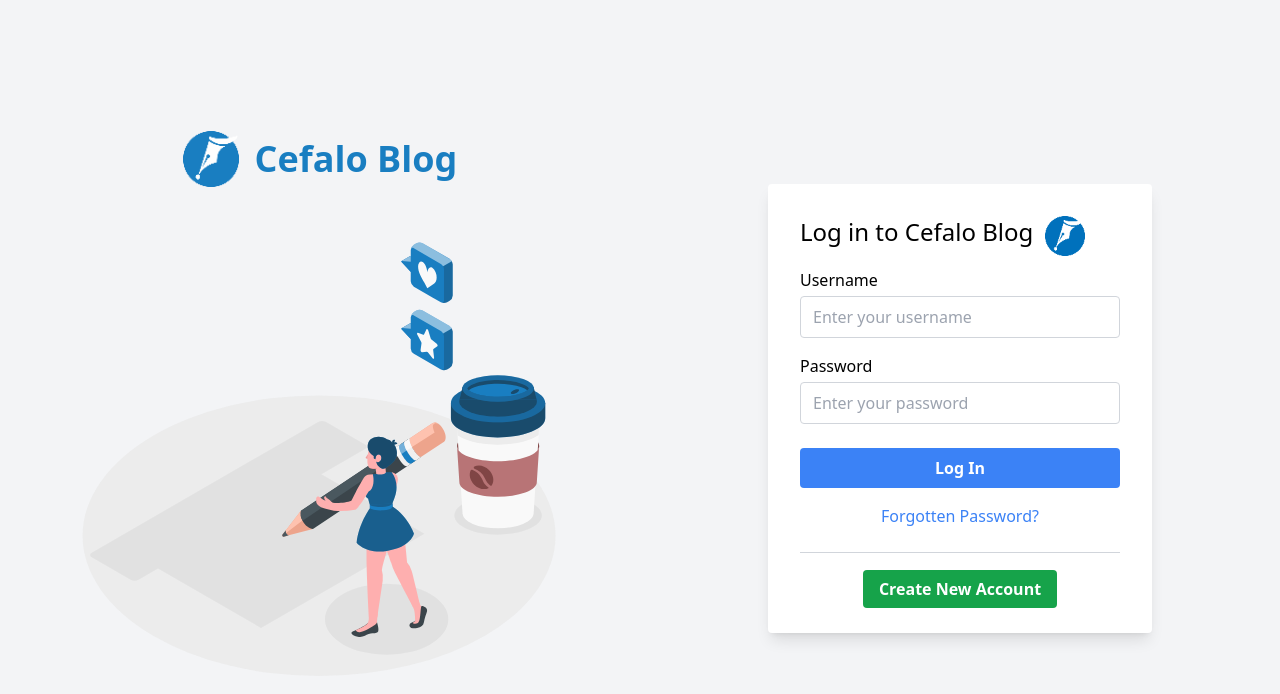
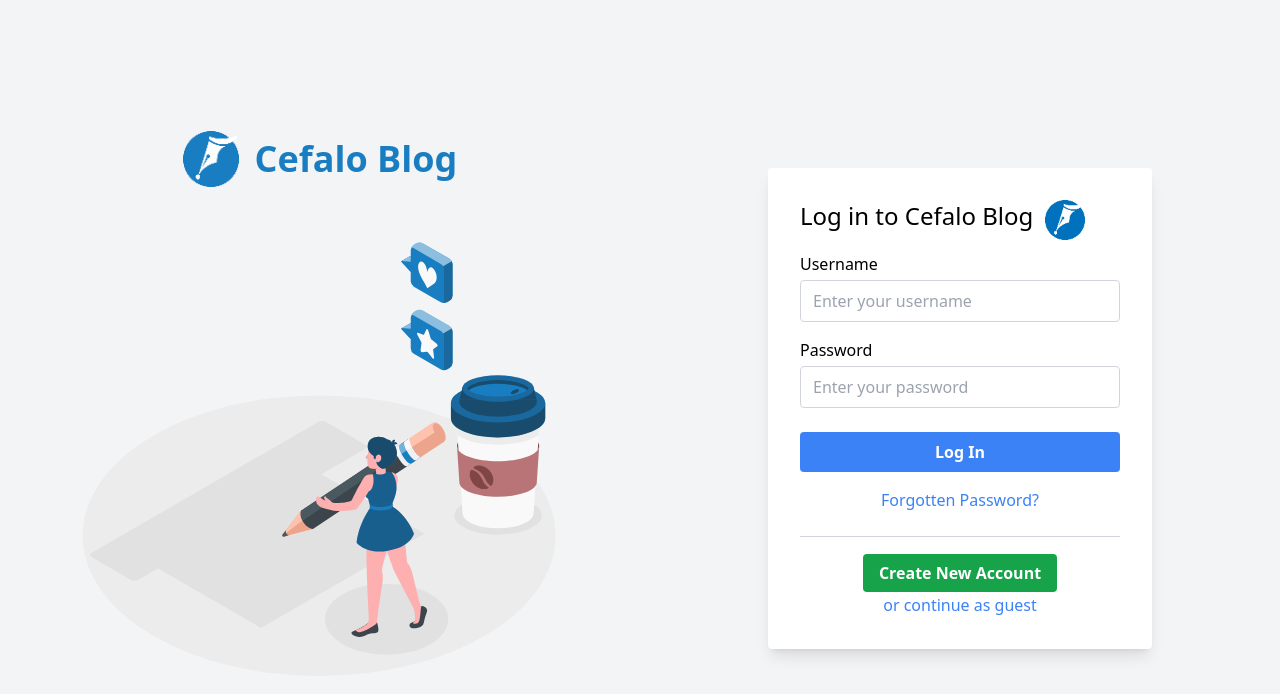
Before and after one commit to MAHMUDSWE/Cefalo_Blog, a React (Vite) app in the folder frontend/: page / in a window 1280 px wide. Shown: the top 694 px of the page. Built offline with nearby package versions, Linux system fonts and the light colour scheme; no server answers.

Commit message:
refactor

```diff
--- a/frontend/src/pages/LoginPage.jsx
+++ b/frontend/src/pages/LoginPage.jsx
@@ -9,7 +9,7 @@ import LoginForm from '../components/form/LoginForm';
 
 import { AuthService } from '../services/auth.service';
 import { AuthContext } from '../contexts/AuthContext';
-import { useNavigate } from 'react-router-dom';
+import { Link, useNavigate } from 'react-router-dom';
 import { storeAccessToken } from '../utils/token.util';
 import { toast } from 'react-toastify';
 
@@ -65,7 +65,17 @@ export default function LoginPage() {
 
                     <ForgottenPassword />
 
-                    {!window.location.href.endsWith('/login') && <CreateNewAccountButton />}
+                    {!window.location.href.endsWith('/login') &&
+                        <>
+                            <CreateNewAccountButton />
+                            <div className='text-blue-500 text-center mt-2 hover:underline'>
+                                <Link to='/home' className=''>
+                                    or continue as guest
+                                </Link>
+                            </div>
+                        </>
+                    }
+
                 </div>
             </div>
         </div>
```
Also changed, not shown: 1 other file (tests, documents, lock files or other folders).
